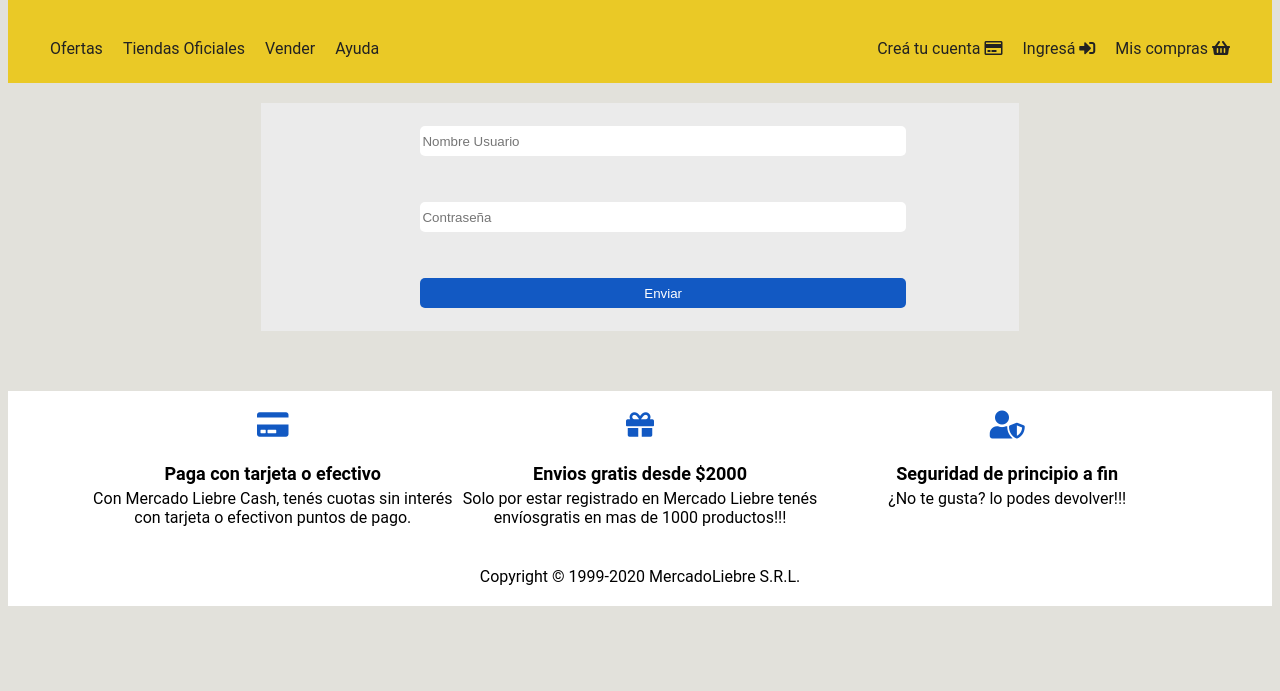
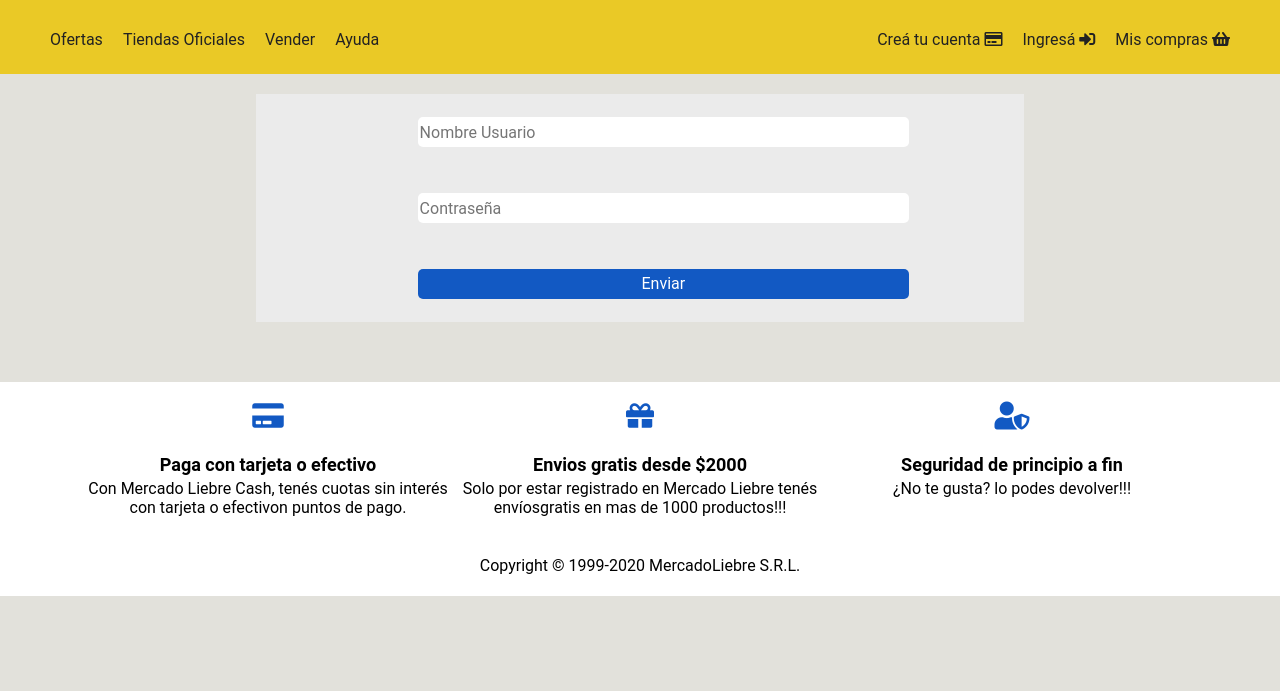
Before and after one commit to Criptonyta/mercadoliebre-marketplace, a website: page view/login.html in a window 1280 px wide. Shown: the part 109-800 px from the top of the page. Drawn offline with Linux system fonts and the light colour scheme; files that its build step writes are made by us from their sources; the site is published under a folder, as on GitHub Pages, so addresses that start at the root find nothing; files whose address does not match are found by name; a web font is replaced by a local one.

Commit message:
Mod:Intentando resolver publicacion del CSS en Heroku

```diff
--- a/view/login.html
+++ b/view/login.html
@@ -7,8 +7,8 @@
     <meta http-equiv="X-UA-Compatible" content="IE=edge">
     <title>Mercado Liebre</title>
     <link href = "https: //fonts.googleapis.com/css2?family=Roboto:wght@300;400;700&display=swap" rel=" stylesheet ">
-    <link rel="stylesheet" href="/css/normalize.css">
-    <link href = "./css/styles.css" rel = "stylesheet">
+    <link rel="stylesheet" href="./CSS/normalize.css">
+    <link href = "./CSS/styles.css" rel = "stylesheet">
     <script src="https://kit.fontawesome.com/40646c4028.js" crossorigin="anonymous"></script>
 
     <link href="https://cdnjs.cloudflare.com/ajax/libs/font-awesome/5.15.3/css/all.min.css"rel="stylesheet" />
```
Also changed, not shown: view/register.html (+2 -2 lines).
